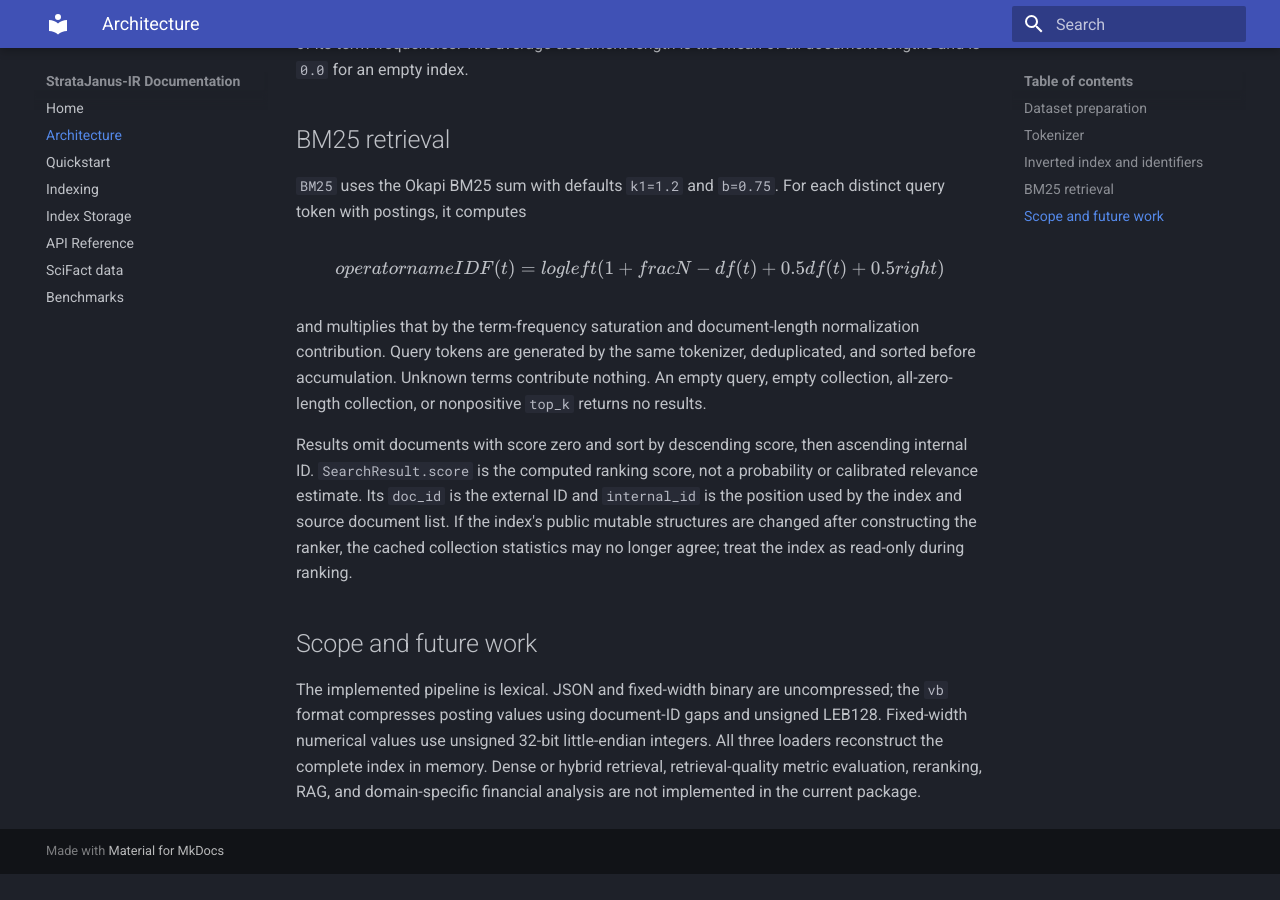
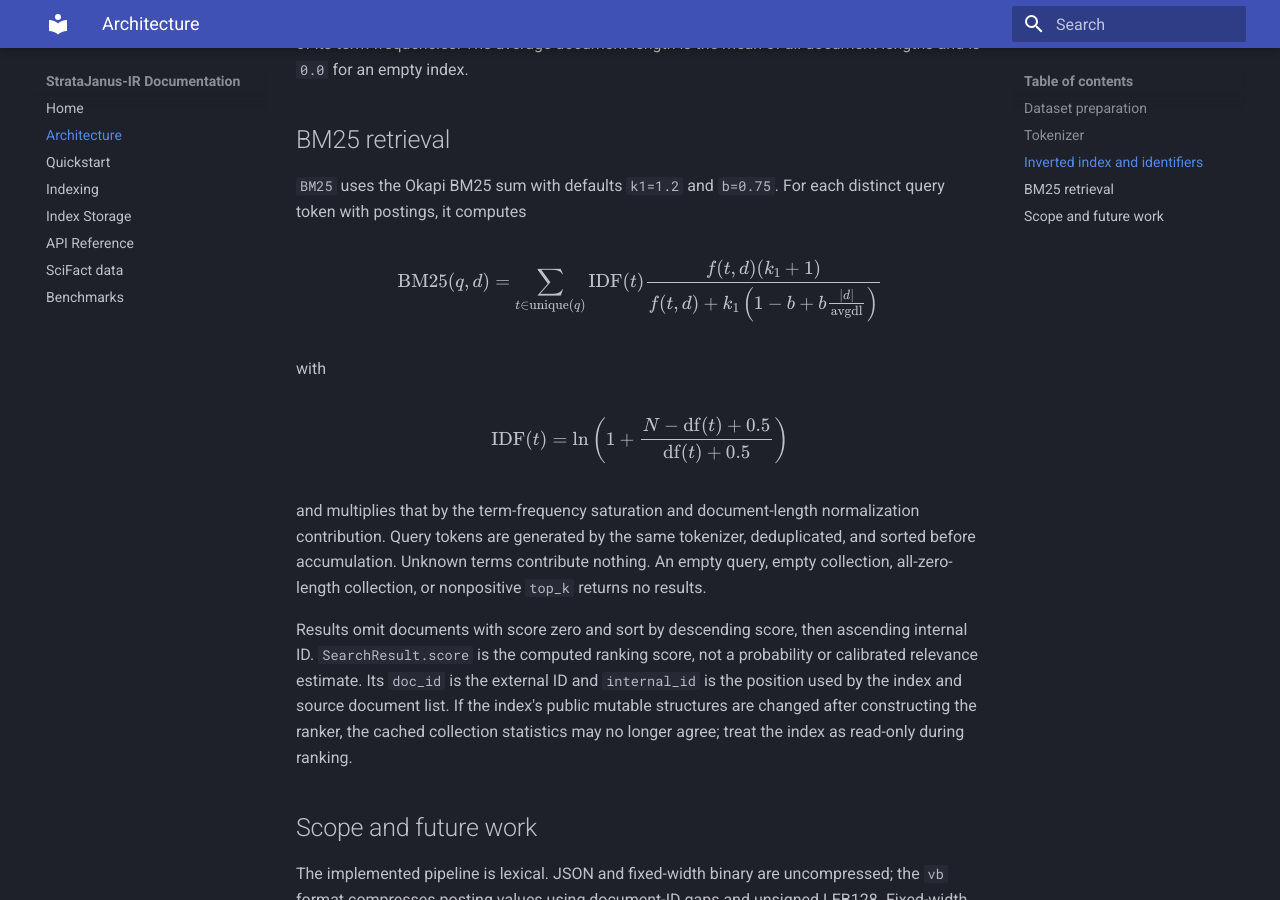
Before and after one commit to jacobkasimir/StrataJanus-IR, an MkDocs documentation site: the page built from docs/architecture.md, in a window 1280 px wide and 900 px high, scrolled down 1417 px. Built offline with MkDocs 1.6.1 and Material for MkDocs 9.7.7, drawn with Linux system fonts in a browser that asks for light colours; before the commit the page ends 2290 px from its top, so only the background shows below that.

Commit message:
docs math update

```diff
--- a/docs/architecture.md
+++ b/docs/architecture.md
@@ -81,8 +81,26 @@ mean of all document lengths and is `0.0` for an empty index.
 distinct query token with postings, it computes
 
 $$
-\\operatorname{IDF}(t)=\\log\\left(1+\\frac{N-df(t)+0.5}{df(t)+0.5}\\right)
+\mathrm{BM25}(q,d)
+=
+\sum_{t \in \mathrm{unique}(q)}
+\mathrm{IDF}(t)
+\frac{f(t,d)(k_1+1)}
+{f(t,d)+k_1\left(1-b+b\frac{|d|}{\mathrm{avgdl}}\right)}
 $$
+
+with
+
+
+$$
+\mathrm{IDF}(t)
+=
+\ln\left(
+1+\frac{N-\mathrm{df}(t)+0.5}
+{\mathrm{df}(t)+0.5}
+\right)
+$$
+
 
 and multiplies that by the term-frequency saturation and document-length
 normalization contribution. Query tokens are generated by the same tokenizer,
```
Also changed, not shown: docs/index_storage.md (+12 -0 lines).
